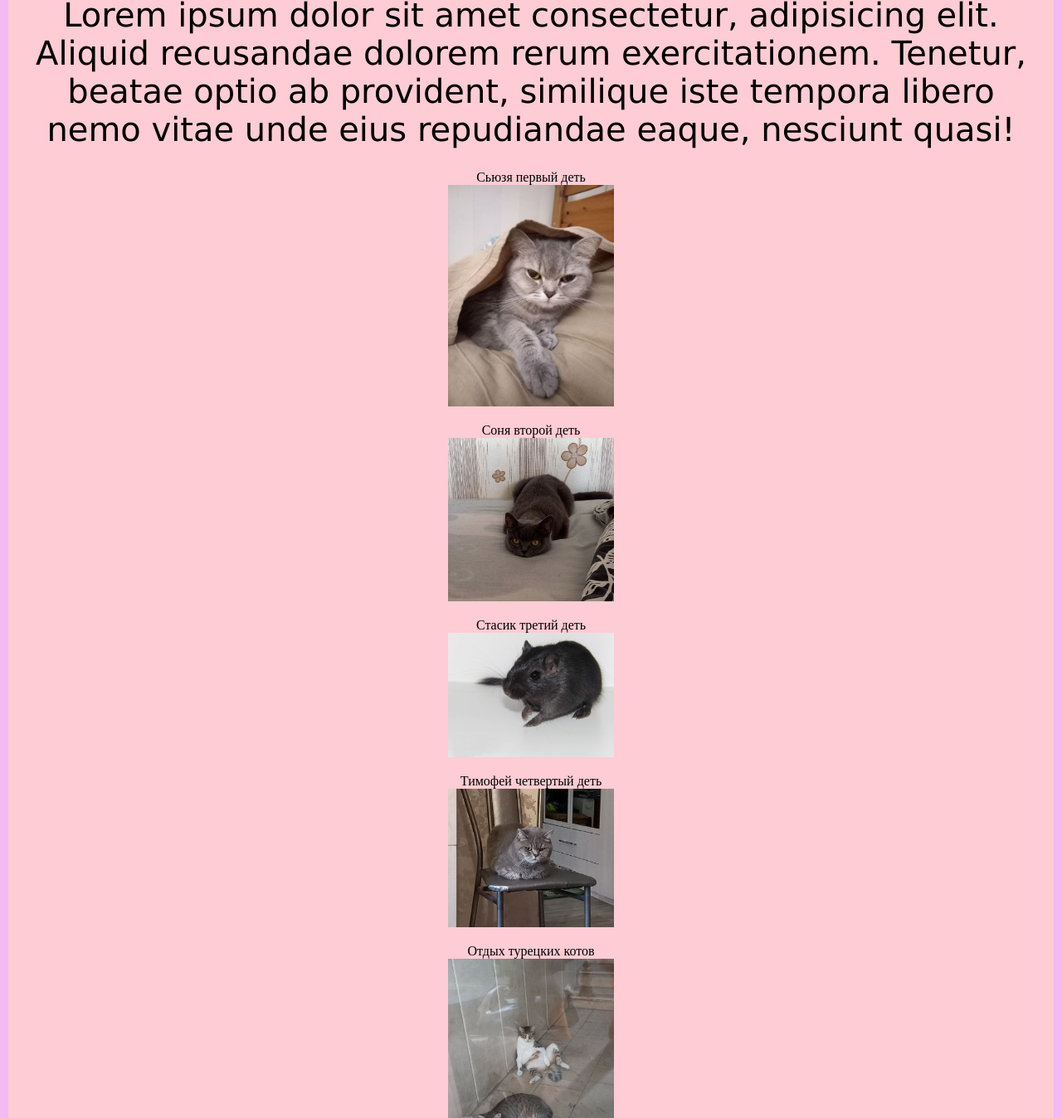
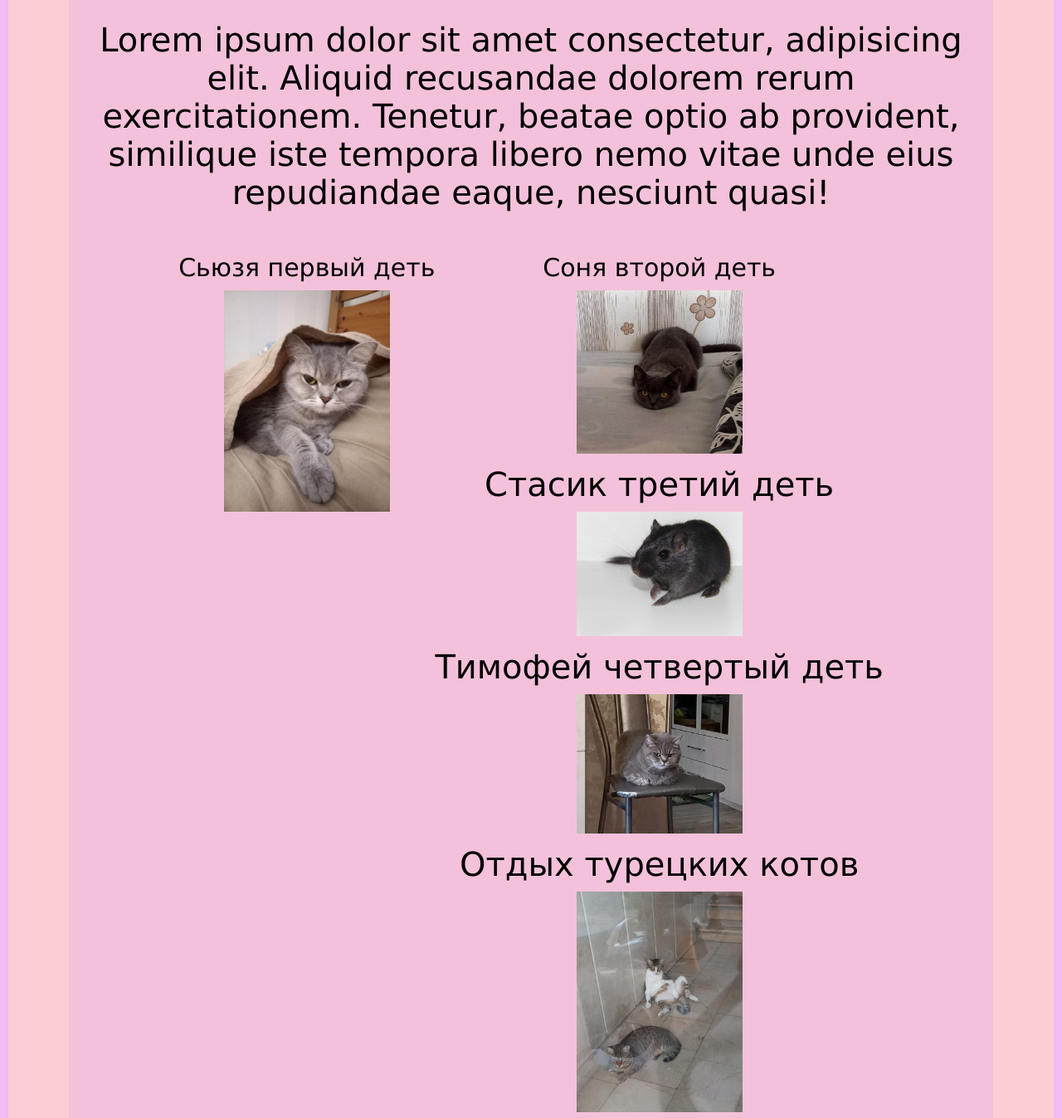
Before and after one commit to Alena30B/alena30B.github.io, a plain HTML site: page veb/photo.html in a window 1280 px wide. Shown: the part 450-1798 px from the top of the page at 83% size. Drawn offline with Linux system fonts and the light colour scheme.

Commit message:
изменения все

```diff
--- a/veb/photo.html
+++ b/veb/photo.html
@@ -24,45 +24,47 @@
         </nav>
     </header>
     <main>
+        <div class="wrapper main">
         <h1>Фото</h1>
         <p>Lorem ipsum dolor sit amet consectetur, adipisicing elit. Aliquid recusandae dolorem rerum exercitationem. Tenetur, beatae optio ab provident, similique iste tempora libero nemo vitae unde eius repudiandae eaque, nesciunt quasi!</p>
-        <div>
-           <article>
-            <figure>
-                <figcaption>Сьюзя первый деть</figcaption>
+    <article>
+            <div>
+                <p>Сьюзя первый деть</p>
                 <img src="imege/syzan.jpg" alt="Сьюзя" width="200">
-            </figure>
-            <figure>
-                <figcaption>Соня второй деть</figcaption>
+            </div>
+            <div>
+                <p>Соня второй деть</p>
                 <img src="imege/sofia.jpg" alt="Соня" width="200">
             </figure>
-            <figure>
-                <figcaption>Стасик третий деть</figcaption>
+            <div>
+                <p>Стасик третий деть</p>
                 <img src="imege/stasik.jpg" alt="Стасик" width="200">
-            </figure>
-            <figure>
-                <figcaption>Тимофей четвертый деть</figcaption>
+            </div>
+            <div>
+                <p>Тимофей четвертый деть</p>
                 <img src="imege/tima.jpg" alt="Тима" width="200">
-            </figure>
-            <figure>
-                <figcaption>Отдых турецких котов</figcaption>
+            </div>
+            <div>
+                <p>Отдых турецких котов</p>
                 <img src="imege/turkishcat.jpg" alt="Коты" width="200">
-            </figure>
-            <figure>
-                <figcaption>Кицык</figcaption>
+            </div>
+            <div>
+                <p>Кицык</p>
                 <img src="imege/cats.jpg" alt="Кицык" width="200">
-            </figure>
+            </div>
            </article>
         </div>
     </main>
 
     <footer>
+        <div class="wrapper footer-flex">
         <h6>2071,Буторова Алёна</h6>
         <div>
             <a href="https://t.me/romanov_113" target="_blank"><img src="imege/tg.png" alt="телеграмм" width="50"></a>
             <a href="https://github.com/Alena30B" target="_blank"><img src="imege/git.png" alt="GitHub" width="50"></a>
             <a href="https://vk.com/romanov113" target="_blank"><img src="imege/vk.png" alt="Вконтакте" width="50"></a>
         </div>
+        </div>
     </footer>
 </body>
 </html>
--- a/veb/style.css
+++ b/veb/style.css
@@ -98,13 +98,23 @@ p
     font-weight: 400;
     margin: 10px 0;
 }
-div > article > figure
+article
 {
-    border-radius: 100%;
-    width: 300;
-    height: 300;
-    padding: 0;
+    margin: 30px auto;
+    display: flex;
+    flex-direction: row;
+    flex-wrap: wrap;
+    justify-content: space-evenly;
 }
+
+article > div > p
+{
+    font-family: 'Lucida Sans', 'Lucida Sans Regular', 'Lucida Grande', 'Lucida Sans Unicode', Geneva, Verdana, sans-serif;
+    font-weight: 400;
+    font-size: 30px;
+    margin: 10px 0;
+}
+
 table
 {
     margin: 10px 0px 0px 0px;
@@ -120,6 +130,16 @@ table
     flex-wrap: wrap;
     justify-content: center;
 }
+
+.wrapper
+{
+    width: 85%;
+    margin: 0 auto;
+    background-color: rgb(205, 148, 237, 0.2);
+    padding: 30px;
+
+}
+
 .main
 {
     display: flex;
```
Also changed, not shown: veb/competechion.html (+8 -2 lines), veb/index.html (+7 -1 lines), veb/rezum.html (+6 -1 lines).
